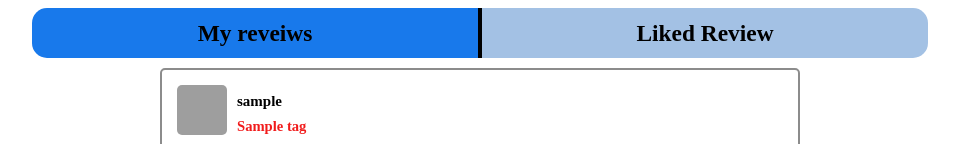
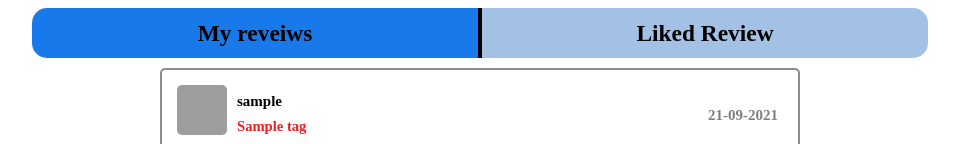
Before and after one commit to Akash-Raj-ST/RYT, a Django app: template templates/profile.html in a window 1280 px wide. Shown: the part 392-536 px from the top of the page, without its empty margins (160-1119 px from the left). Run offline with Django 3.2, Linux system fonts and the light colour scheme; the template is opened without the code that fills it: most values are stand-ins (such as "Sample title", 1, 10 or a date in 2020); grey boxes are pictures that could not be loaded.

Commit message:
date_implemented

```diff
--- a/api/views.py
+++ b/api/views.py
@@ -91,6 +91,7 @@ def get_review_data(user_rev_objs,login_user,liked_rev=False):
             "r_pic":rev_images,
             "tags":rev_tags,
             "likes": user_rev_obj.likes,
+            "date":user_rev_obj.date_uploaded,
             "liked":liked,
             "p_id":user_rev_obj.p_id.p_id
         }
--- a/static/css/post.css
+++ b/static/css/post.css
@@ -14,6 +14,10 @@
     box-sizing: border-box;
 }
 /* header */
+.all_top{
+    justify-content: space-between;
+}
+
 .post_header{
     display: grid;
     grid-template-areas:
@@ -51,6 +55,11 @@
     padding-right: 10px;
 }
 
+.date{
+    font-size: 0.3rem;
+    opacity: 50%;
+    margin: 0 5px;
+}
 /* middle */
 .post_middle{
     display: flex;
--- a/templates/review.html
+++ b/templates/review.html
@@ -1,5 +1,6 @@
 {% load static %}
             <div class="post" id="review-{{review.r_id}}">
+                <div class="all_top flex center">
                     <section class="post_header">
                         <img src="{{review.user_dp}}" alt="" class="dp">
                         <h3 class="username" onclick="window.location='{% url 'profile' user_id=review.u_id %}';">
@@ -14,8 +15,10 @@
                                 <h3 class="tag">{{tag}}</h3>
                             {% endfor %}
                         </div>
+
                     </section>
-
+                    <h5 class="date flex center">21-09-2021</h5>
+                </div>
                 <section class="post_middle">
                     <div class="pics" id="{{post_no}}">
                         {%if review.r_pic%}
```
Lines whose indentation alone changed are shown as unchanged.
